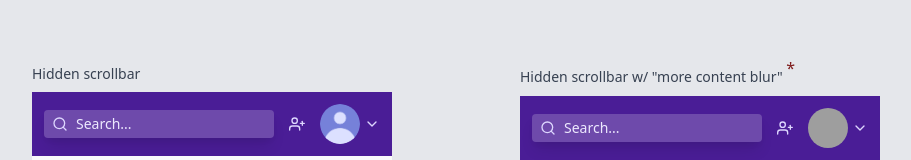
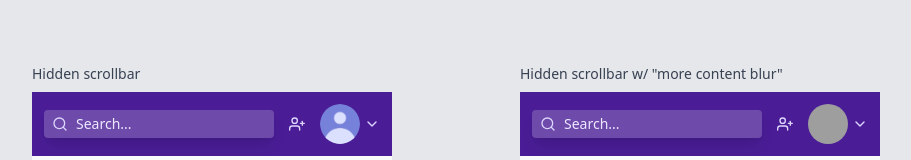
Before and after one commit to matthew-webber/tuple, a React (Create React App) app: page / in a window 1280 px wide. Shown: the top 160 px of the page, without its empty margins (32-943 px from the left). Built offline with nearby package versions, Linux system fonts and the light colour scheme; grey boxes are pictures that could not be loaded.

Commit message:
rename files

```diff
--- a/src/App.js
+++ b/src/App.js
@@ -1,6 +1,6 @@
 import IntersectState from './context/intersect/IntersectState'
-import HiddenScrollbarBlur from './menus/NotScrollable'
-import HiddenScrollbar from './menus/Scrollable'
+import HiddenScrollbarBlur from './menus/HiddenScrollbarBlur'
+import HiddenScrollbar from './menus/HiddenScrollbar'
 
 function App() {
   const data = require('./Data.json')
--- a/src/menus/NotScrollable.js
+++ b/src/menus/HiddenScrollbarBlur.js
@@ -11,10 +11,7 @@ const HiddenScrollbarBlur = (props) => {
   const intersectContext = useContext(IntersectContext)
   const [editing, setEditing] = useState(false)
 
-  const {
-    currentIntersecting,
-    setCurrent,
-  } = intersectContext
+  const {currentIntersecting, setCurrent} = intersectContext
 
   const editClick = () => {
     setEditing(!editing)
@@ -33,10 +30,7 @@ const HiddenScrollbarBlur = (props) => {
   return (
     <>
       <div className='p-16'>
-        <Caption
-          text='Hidden scrollbar w/ "more content blur"'
-          asterisk={true}
-        />
+        <Caption text='Hidden scrollbar w/ "more content blur"' />
         <div
           className='antialiased overflow-hidden'
           style={{
```
Also changed, not shown: src/menus/HiddenScrollbar.js (renamed from src/menus/Scrollable.js).
